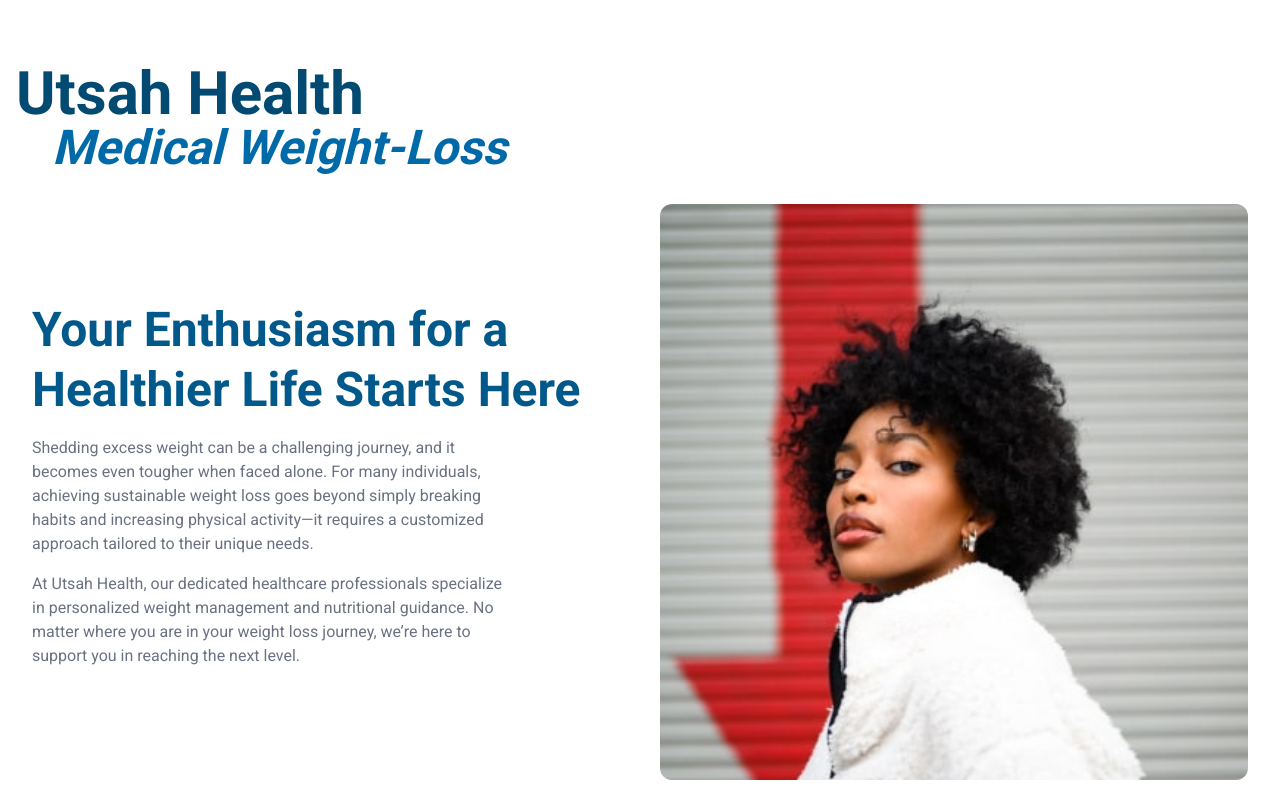
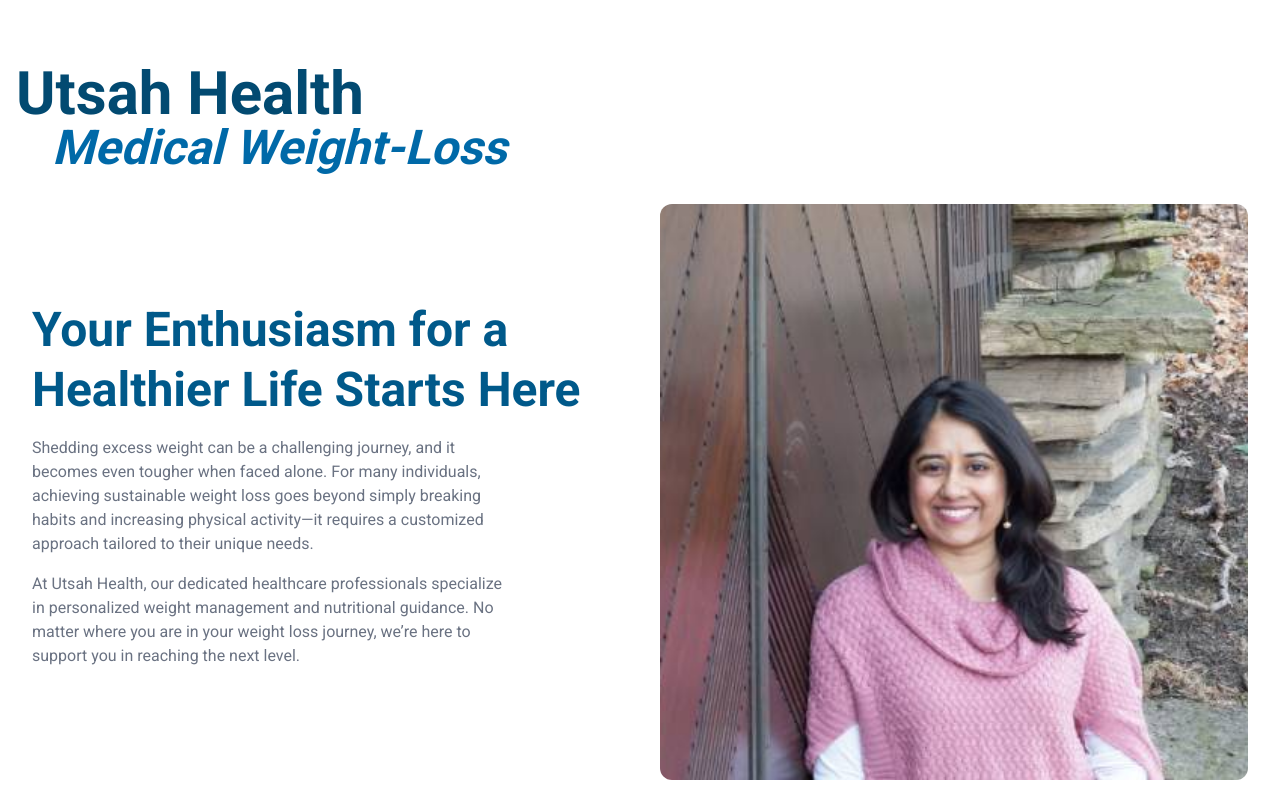
Before and after one commit to sroye98/utsah-health-nextjs, a Next.js app: page / in a window 1280 px wide. Shown: the top 800 px of the page. Built offline with nearby package versions, Linux system fonts and the light colour scheme.

Commit message:
updated photos

```diff
--- a/src/components/hero.tsx
+++ b/src/components/hero.tsx
@@ -28,7 +28,7 @@
           width={1024}
           height={1024}
           alt="team work"
-          src="/image/avatar1.jpg"
+          src="/image/gini-dutt.jpg"
           className="h-[36rem] w-full rounded-xl object-cover"
         />
       </div>
```
Also changed, not shown: public/image/gini-dutt.jpg, public/image/qr-code.svg (deleted).
